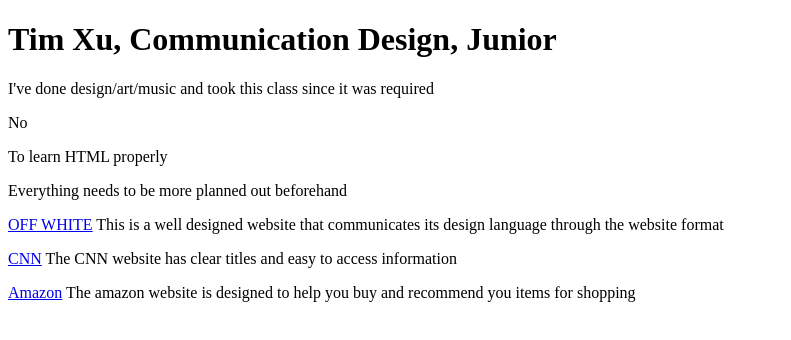
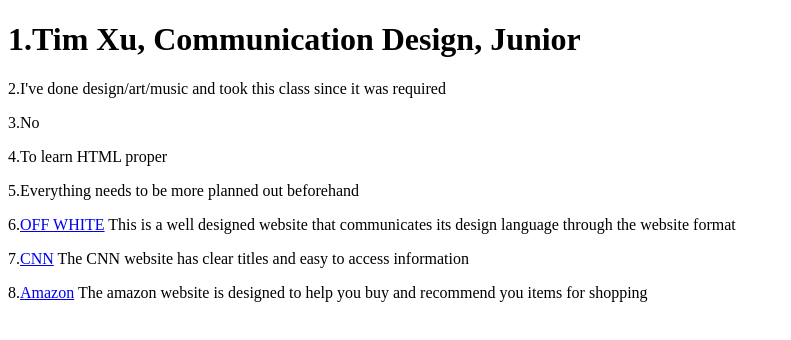
Before and after one commit to TimXu00/iffall2021, a plain HTML site: page intro-questions/index.html in a window 1280 px wide. Shown: the whole page, without its empty margins (0-791 px from the left). Drawn offline with Linux system fonts and the light colour scheme.

Commit message:
Update index.html

```diff
--- a/intro-questions/index.html
+++ b/intro-questions/index.html
@@ -4,13 +4,13 @@
             <title>Tim Xu Introduction</title>
     </head>
     <body>
-        <h1>Tim Xu, Communication Design, Junior</h1>
-        <p>I've done design/art/music and took this class since it was required </p>
-        <p>No</p>
-        <p>To learn HTML properly</p>
-        <p>Everything needs to be more planned out beforehand</p>
-        <p><a href="https://www.off---white.com">OFF WHITE</a> This is a well designed website that communicates its design language through the website format  </p>
-        <p><a href="https://www.cnn.com">CNN</a> The CNN website has clear titles and easy to access information</p>
-        <p><a href="https://www.amazon.com">Amazon</a> The amazon website is designed to help you buy and recommend you items for shopping</p>
+        <h1>1.Tim Xu, Communication Design, Junior</h1>
+        <p>2.I've done design/art/music and took this class since it was required </p>
+        <p>3.No</p>
+        <p>4.To learn HTML proper</p>
+        <p>5.Everything needs to be more planned out beforehand</p>
+        <p>6.<a href="https://www.off---white.com">OFF WHITE</a> This is a well designed website that communicates its design language through the website format  </p>
+        <p>7.<a href="https://www.cnn.com">CNN</a> The CNN website has clear titles and easy to access information</p>
+        <p>8.<a href="https://www.amazon.com">Amazon</a> The amazon website is designed to help you buy and recommend you items for shopping</p>
     </body>
 </html>
```
